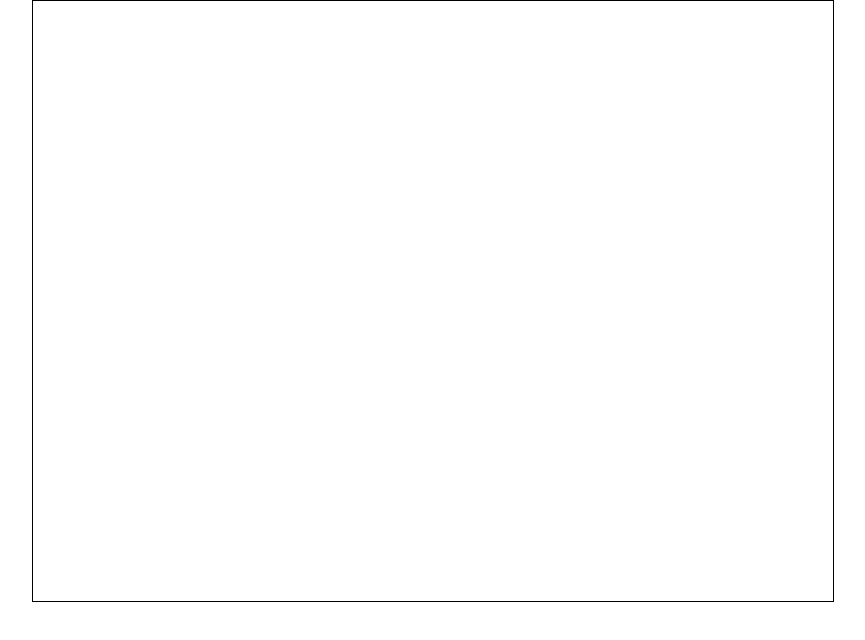
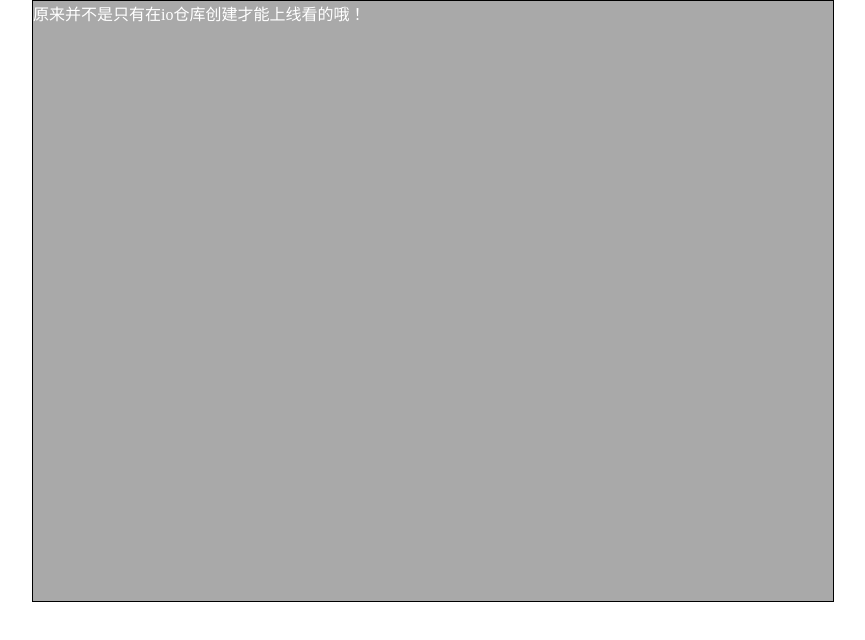
Before and after one commit to firewithice/blogFireIce, a plain HTML site: page index.html in a window 1280 px wide. Shown: the whole page, without its empty margins (207-1072 px from the left). Drawn offline with Linux system fonts and the light colour scheme.

Commit message:
Update index.html

```diff
--- a/index.html
+++ b/index.html
@@ -15,7 +15,7 @@
     border:1px solid black;
     margin:0 auto;
     color:white;
-    background-color:dark-gray;
+    background-color:darkgray;
    }
 
 
```
